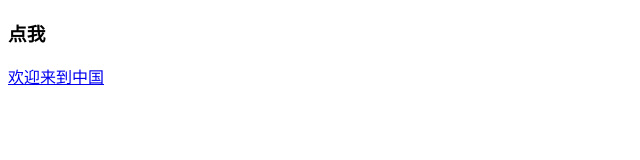
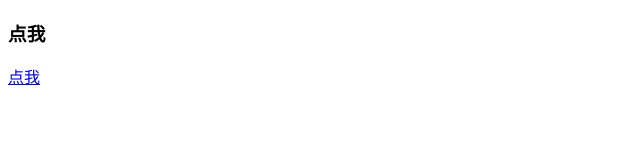
Before and after one commit to MASTER-cpu-ai/-Q, a plain HTML site: page wmsj.html in a window 1280 px wide. Shown: the whole page, without its empty margins (0-640 px from the left). Drawn offline with Linux system fonts and the light colour scheme.

Commit message:
Update wmsj.html

```diff
--- a/wmsj.html
+++ b/wmsj.html
@@ -7,6 +7,6 @@
 </head>
 <body>
     <h3>点我</h3>
-    <a href="https://master-cpu-ai.github.io/-Q/83cb789f1ec103a84f0c4ca2d4acb8a5.jpg">欢迎来到中国</a>
+    <a href="https://master-cpu-ai.github.io/-Q/83cb789f1ec103a84f0c4ca2d4acb8a5.jpg">点我</a>
 </body>
 </html>
```
